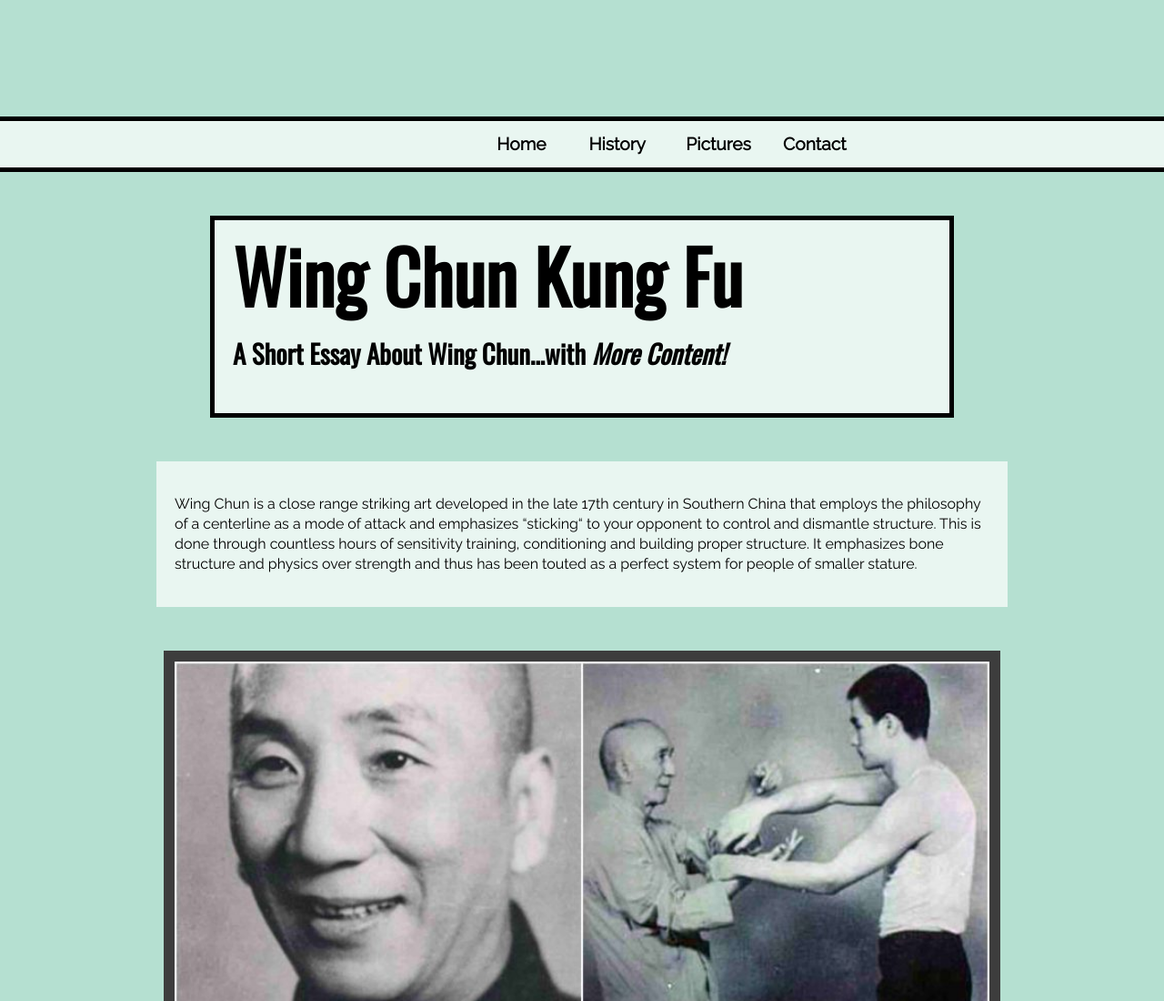
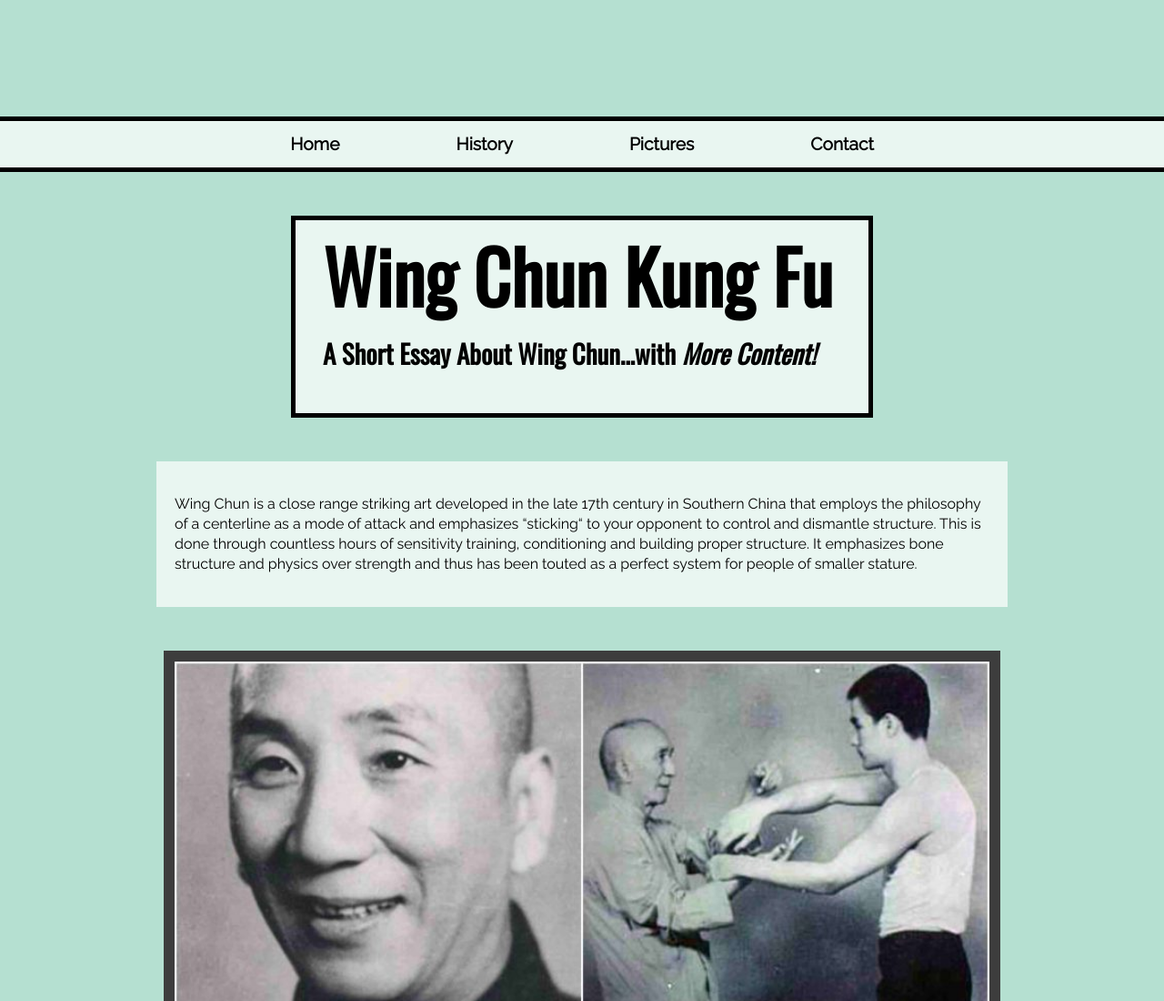
Before and after one commit to TobiasNorton/expanding-your-world, a website: page public/index.html in a window 1280 px wide. Shown: the top 1100 px of the page at 91% size. Drawn offline with nearby package versions, Linux system fonts and the light colour scheme.

Commit message:
Expanding Our World

```diff
--- a/public/screen.css
+++ b/public/screen.css
@@ -19,10 +19,10 @@ html {
 
 #heading {
   background-color: rgba(255, 255, 255, 0.7);
-  padding: 20px;
+  padding: 20px 30px;
   margin: 3rem auto;
   border: 5px solid black;
-  width: 60%;
+  max-width: 570px;
 }
 
 body {
@@ -77,18 +77,18 @@ footer {
 nav ul {
   list-style: none;
   display: flex;
-  align: left;
-  display: flex;
+  flex-wrap: wrap;
   justify-content: space-between;
   padding: 0;
+  margin: 0;
 }
 
 nav ul li {
-  padding: 0 10%;
+  margin: 0;
+  padding: 1rem 4rem;
   font-family: 'Raleway', sans-serif;
   font-size: 1.2rem;
   font-weight: bold;
-  max-width: 60px;
 }
 
 a {
```
